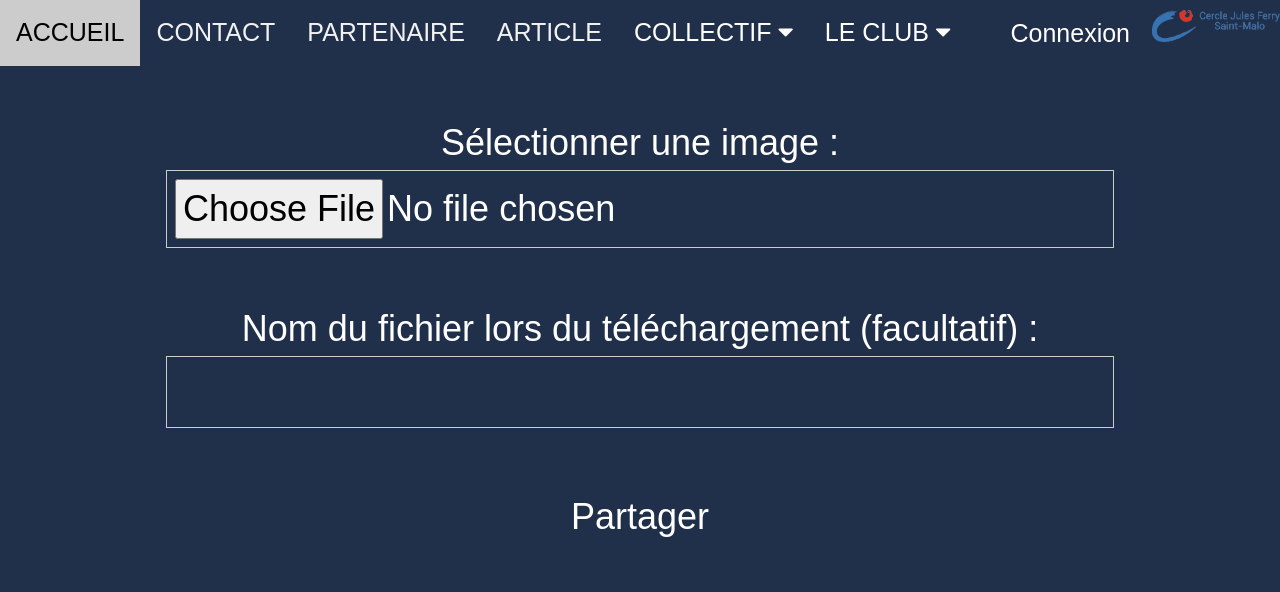
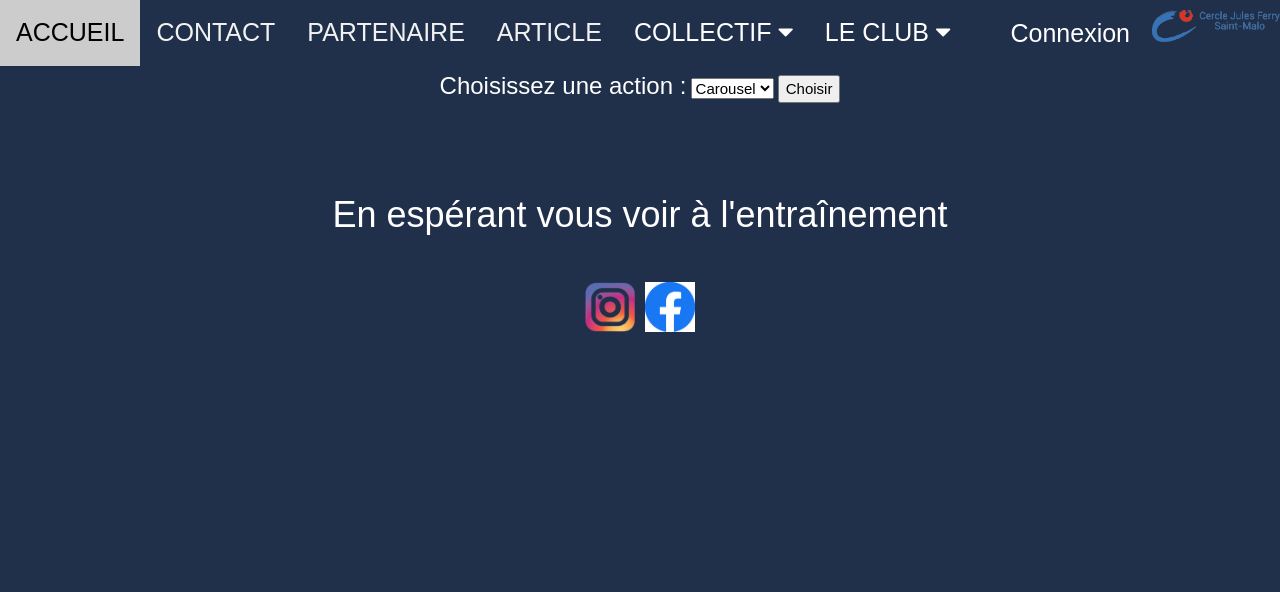
Before and after one commit to mathieucaudan/cjf_site, a PHP site: page /parametre.php in a window 1280 px wide. Shown: the top 592 px of the page. After the commit the page ends 332 px from the top, so only its background shows below. Run offline with PHP 8.4, Linux system fonts and the light colour scheme.

Commit message:
patch parametres.php

```diff
--- a/article.php
+++ b/article.php
@@ -4,11 +4,6 @@ entete();
 echo "<body>";
 navbar();
 showarticle();
-if (isset($_SESSION['role'])) {
-	if ($_SESSION['role'] == 'admin') {
-		ajoutarticle();
-	}
-}
 footer();
 echo "</body>";
 ?>
--- a/fonction.php
+++ b/fonction.php
@@ -226,7 +226,7 @@ function ajoutimagecarousel() {
             echo "<div style='background-color: rgb(32, 47, 74);'>
                 <center><p class='w3-text-green' style='font-size: 24px;'>Fichier partagé avec succès !</p></center>";
         } else {
-            echo "<center><p class='w3-text-red' >Erreur lors du partage du fichier.</p></center>";
+            echo "<center><p class='w3-text-red' style='font-size: 24px;'>Erreur lors du partage du fichier.</p></center>";
 
         }
     }
--- a/parametre.php
+++ b/parametre.php
@@ -3,10 +3,26 @@ include 'fonction.php';
 entete();
 navbar();
 echo "<body style='background-color: rgb(32, 47, 74);'>";
-ajoutimagecarousel()
 ?>
-
+<center><form action="parametre.php" method="post">
+    <label for="fonction" style='font-size: 24px;  color: white;'>Choisissez une action :</label>
+    <select name="fonction" id="fonction">
+        <option value="ajoutimagecarousel">Carousel</option>
+        <option value="ajoutarticle">Article</option>
+        <!-- Ajoutez d'autres options de fonction ici -->
+    </select>
+    <input type="submit" value="Choisir">
+</form></center>
 <?php
+if(isset($_POST['fonction'])) {
+    $fonction = $_POST['fonction'];
+    if($fonction == 'ajoutimagecarousel') {
+        ajoutimagecarousel();
+    } elseif($fonction == 'ajoutarticle') {
+        ajoutarticle();
+    }
+    // Ajoutez d'autres conditions pour les autres fonctions ici
+}
 footer();
 echo "</body>";
 ?>
```
